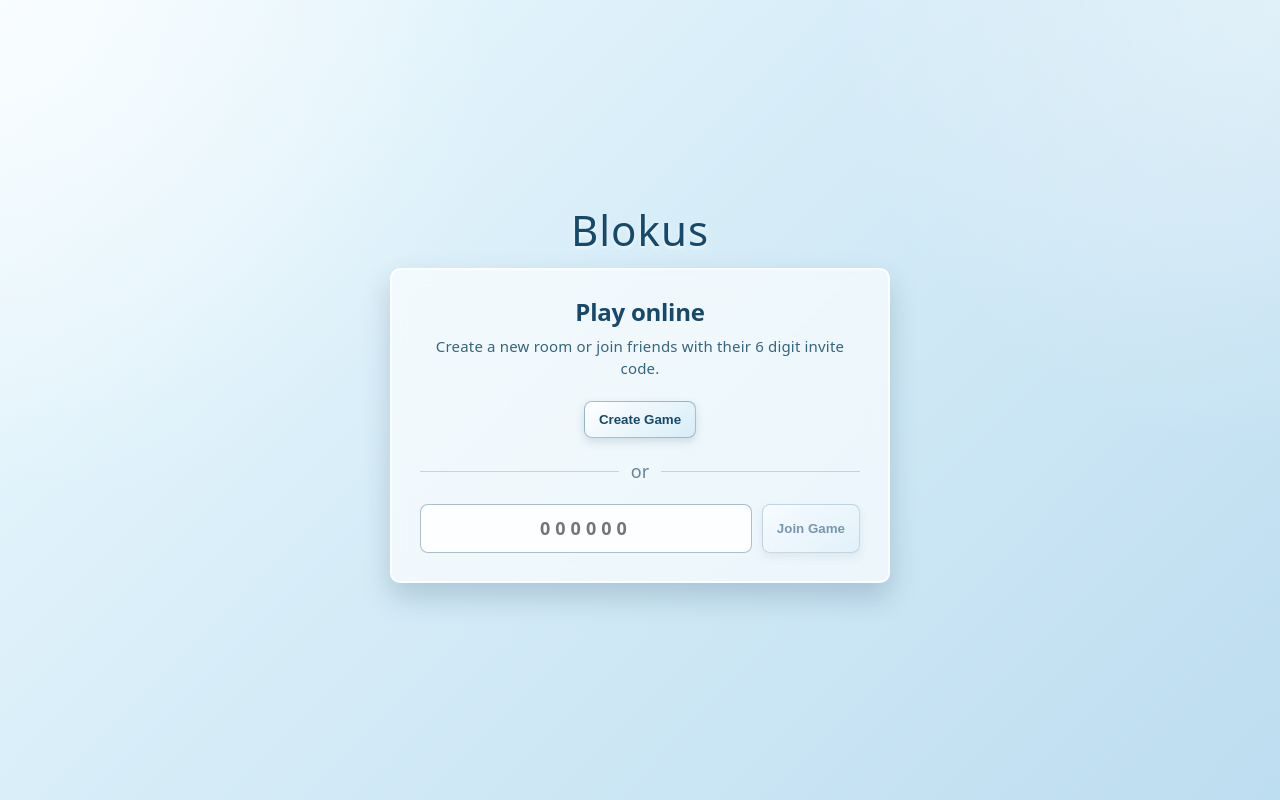
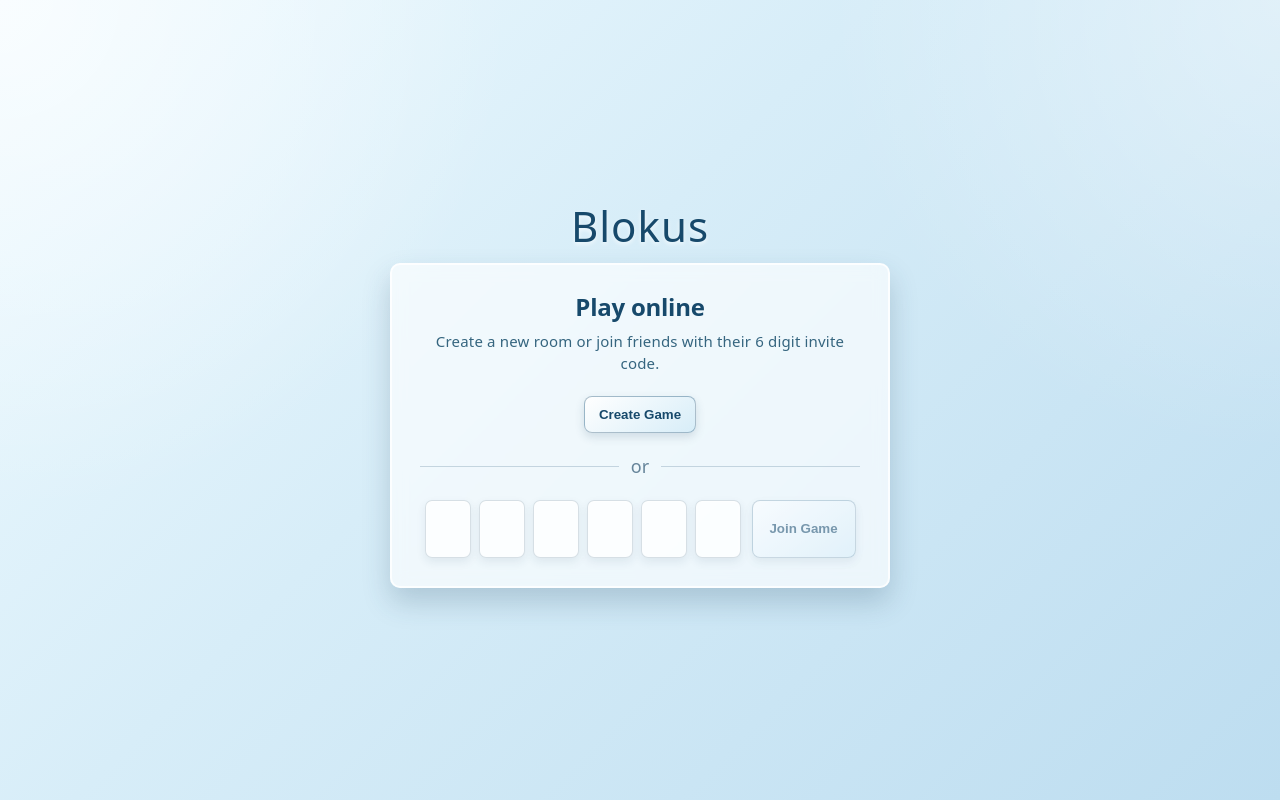
Before and after one commit to nadya-kievit/Blokus, a React app in the folder frontend/: page / in a window 1280 px wide. Built offline with nearby package versions, Linux system fonts and the light colour scheme; the HTML template or start-up script is replaced by a standard one.

Commit message:
Updated input code styling

```diff
--- a/frontend/src/gameStyles.js
+++ b/frontend/src/gameStyles.js
@@ -162,19 +162,50 @@
 
 	joinForm: {
 		display: 'flex',
-		gap: 10,
+		alignItems: 'center',
+		justifyContent: 'center',
+		gap: 11,
+
+		'& button': {
+			alignSelf: 'stretch',
+			minWidth: 104,
+		},
+	},
+
+	codeInputGroup: {
+		display: 'grid',
+		gridTemplateColumns: 'repeat(6, 46px)',
+		gap: 8,
+
 		'& input': {
-			minWidth: 0,
-			flex: 1,
-			border: '1px solid rgba(23, 73, 107, 0.35)',
-			borderRadius: 8,
-			padding: '10px 12px',
-			background: 'rgba(255, 255, 255, 0.8)',
-			color: '#17496b',
+			width: 46,
+			height: 58,
+			boxSizing: 'border-box',
+			border: '1px solid rgba(114, 143, 162, 0.28)',
+			borderRadius: 7,
+			padding: 0,
+			background: 'rgba(255, 255, 255, 0.78)',
+			color: '#123f61',
 			font: 'inherit',
-			fontWeight: 750,
-			letterSpacing: 5,
+			fontSize: 24,
+			fontWeight: 850,
+			lineHeight: 1,
 			textAlign: 'center',
+			boxShadow: `
+				inset 0 1px 2px rgba(255, 255, 255, 0.85),
+				0 4px 10px rgba(35, 72, 100, 0.09)
+			`,
+			outline: 'none',
+			transition: 'border-color 0.12s ease, box-shadow 0.12s ease, transform 0.12s ease',
+
+			'&:focus': {
+				borderColor: 'rgba(46, 105, 220, 0.55)',
+				boxShadow: `
+					0 0 0 3px rgba(46, 105, 220, 0.13),
+					0 6px 13px rgba(35, 72, 100, 0.13)
+				`,
+				transform: 'translateY(-1px)',
+			},
 		},
 	},
 
--- a/frontend/src/screens/CreateGameScreen.jsx
+++ b/frontend/src/screens/CreateGameScreen.jsx
@@ -1,4 +1,4 @@
-import { useState } from 'react'
+import { useRef, useState } from 'react'
 import { makeStyles } from 'tss-react/mui'
 import clsx from 'clsx'
 import { createGame } from '../services/api'
@@ -12,6 +12,7 @@
 	const [isCreating, setIsCreating] = useState(false)
 	const [inviteCode, setInviteCode] = useState('')
 	const [error, setError] = useState('')
+	const codeInputRefs = useRef([])
 
 	const handleCreateGame = async () => {
 		setIsCreating(true)
@@ -37,6 +38,52 @@
 		onEnterGame(inviteCode)
 	}
 
+	const focusCodeInput = index => {
+		codeInputRefs.current[index]?.focus()
+	}
+
+	const updateInviteCode = (index, value) => {
+		const digits = value.replace(/\D/g, '')
+
+		if (!digits) {
+			setInviteCode(inviteCode.slice(0, index) + inviteCode.slice(index + 1))
+			return
+		}
+
+		const nextCode = inviteCode.padEnd(6, ' ').split('')
+
+		digits.slice(0, 6 - index).split('').forEach((digit, offset) => {
+			nextCode[index + offset] = digit
+		})
+
+		const compactCode = nextCode.join('').replace(/\s/g, '').slice(0, 6)
+		setInviteCode(compactCode)
+		focusCodeInput(Math.min(compactCode.length, 5))
+	}
+
+	const handleCodeKeyDown = (event, index) => {
+		if (event.key === 'Backspace' && !inviteCode[index] && index > 0) {
+			event.preventDefault()
+			setInviteCode(inviteCode.slice(0, index - 1) + inviteCode.slice(index))
+			focusCodeInput(index - 1)
+		}
+
+		if (event.key === 'ArrowLeft' && index > 0) {
+			event.preventDefault()
+			focusCodeInput(index - 1)
+		}
+
+		if (event.key === 'ArrowRight' && index < 5) {
+			event.preventDefault()
+			focusCodeInput(index + 1)
+		}
+	}
+
+	const handleCodePaste = (event, index) => {
+		event.preventDefault()
+		updateInviteCode(index, event.clipboardData.getData('text'))
+	}
+
 	return (
 		<div className={classes.startPage}>
 			<h1 className={classes.gameTitle}>Blokus</h1>
@@ -55,16 +102,24 @@
 				</div>
 
 				<form className={classes.joinForm} onSubmit={handleJoinGame}>
-					<input
-						aria-label="6 digit invite code"
-						inputMode="numeric"
-						maxLength="6"
-						placeholder="000000"
-						value={inviteCode}
-						onChange={event =>
-							setInviteCode(event.target.value.replace(/\D/g, '').slice(0, 6))
-						}
-					/>
+					<div className={classes.codeInputGroup} aria-label="6 digit invite code">
+						{Array.from({ length: 6 }).map((_, index) => (
+							<input
+								key={index}
+								ref={element => {
+									codeInputRefs.current[index] = element
+								}}
+								aria-label={`Invite code digit ${index + 1}`}
+								inputMode="numeric"
+								maxLength="6"
+								value={inviteCode[index] || ''}
+								onChange={event => updateInviteCode(index, event.target.value)}
+								onFocus={event => event.target.select()}
+								onKeyDown={event => handleCodeKeyDown(event, index)}
+								onPaste={event => handleCodePaste(event, index)}
+							/>
+						))}
+					</div>
 
 					<button type="submit" disabled={inviteCode.length !== 6}>
 						Join Game
```
